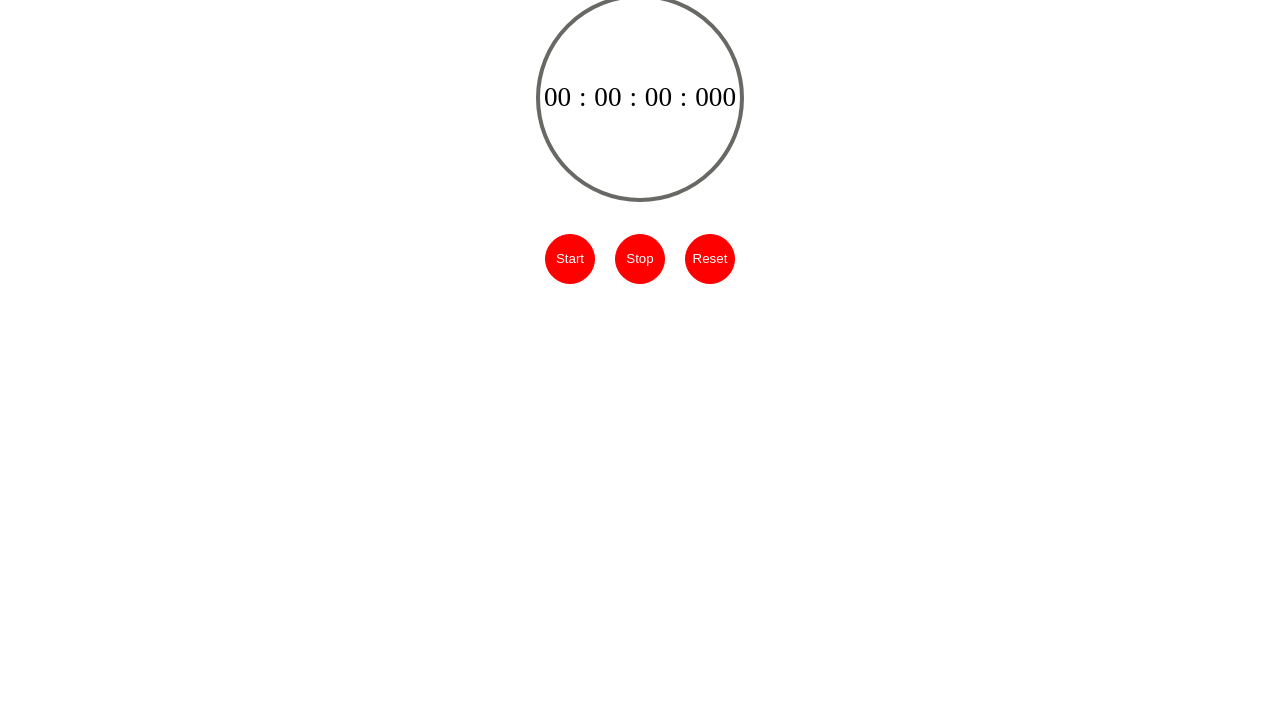
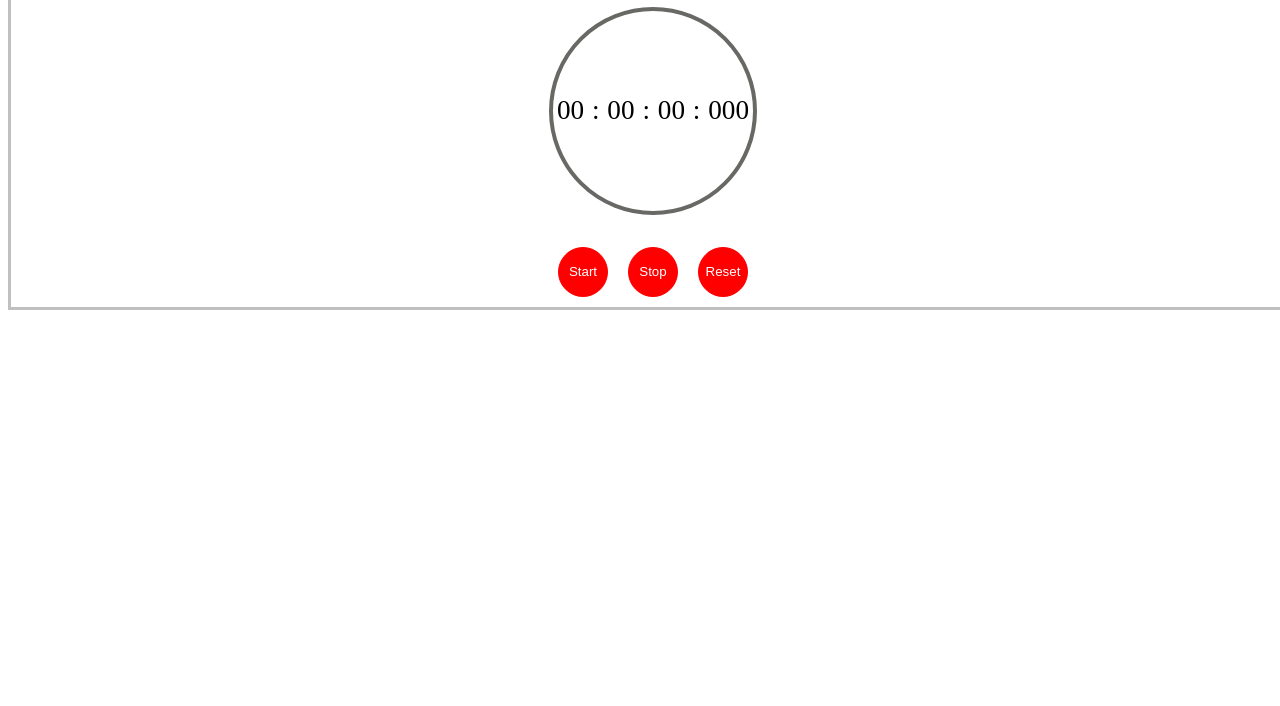
Before and after one commit to Pkkoi1/BaiTuan06, a plain HTML site: page Index.html in a window 1280 px wide. Shown: the part 94-800 px from the top of the page. Drawn offline with Linux system fonts and the light colour scheme.

Commit message:
Chinh sua dong ho

```diff
--- a/style.css
+++ b/style.css
@@ -5,6 +5,8 @@
     justify-content: space-between;
     align-items: center;
     margin: auto;
+    border: 3px silver solid;
+    padding: 10px;
 }
 
 .timer {
```
